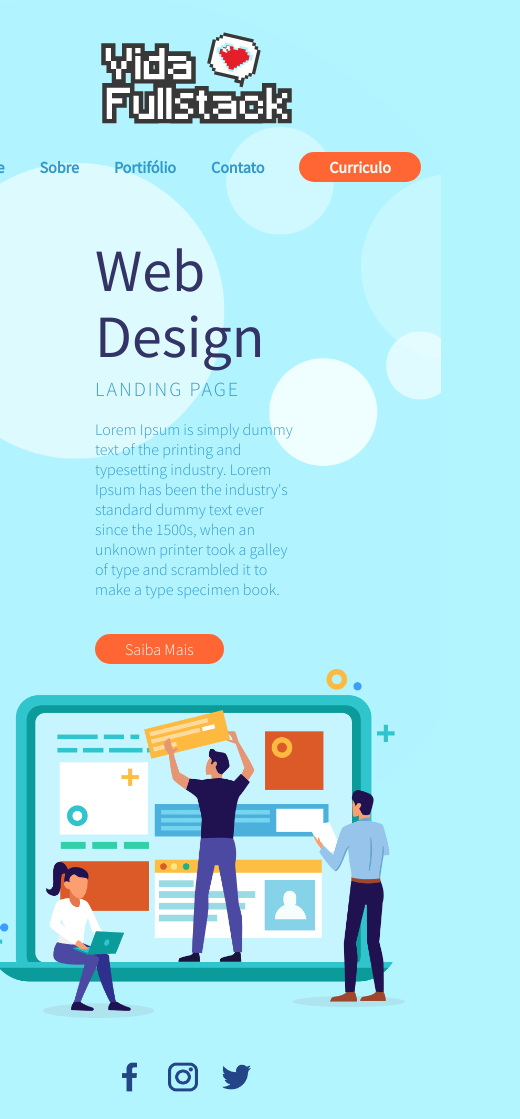
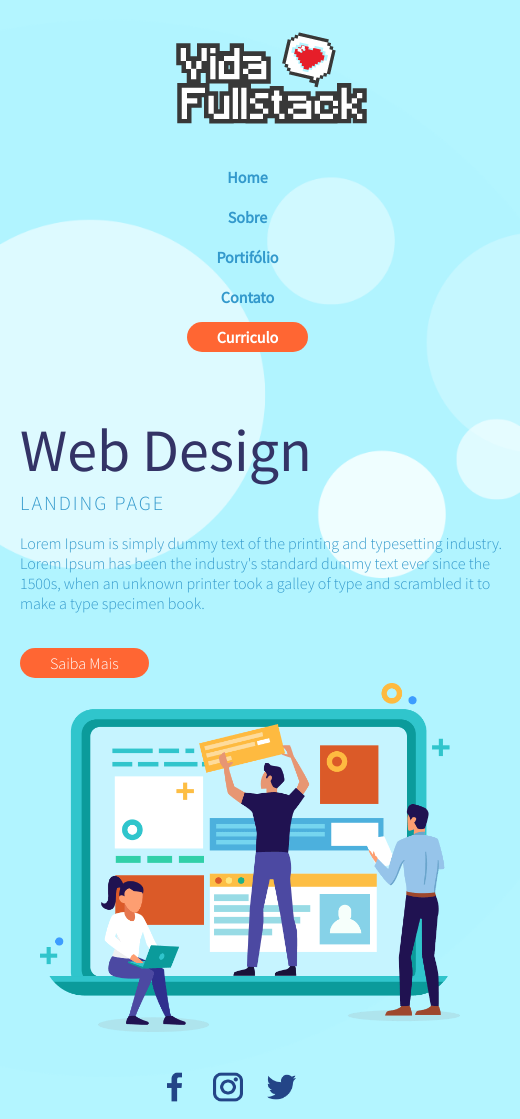
Before and after one commit to NandoHolder/Modulo-css, a plain HTML site: page Index.html in a window 390 px wide. Shown: the whole page, 520 px wide, since content can reach past the window. Drawn offline with Linux system fonts and the light colour scheme; a web font is replaced by a local one.

Commit message:
Responsivo Finalizado

```diff
--- a/Index.html
+++ b/Index.html
@@ -1,4 +1,5 @@
-<!DOCTYPE html>
+<!
+DOCTYPE html>
 <html lang="pt-br">
 
 <head>
@@ -66,7 +67,7 @@
 <!--End Container-->
 
 <!--FOOTER-->
-<footer class="containerfooter">
+<footer class="container">
     <ul class="row">
         <li>
 
--- a/css/footer.css
+++ b/css/footer.css
@@ -1,5 +1,5 @@
 footer ul li{
-
+    width: 200px;
 
 }
 footer ul li a img {
--- a/css/responsivebackground.css
+++ b/css/responsivebackground.css
@@ -58,6 +58,8 @@
 
 @media (max-width: 1100px){
 
+
+
         body{
         background-size: 650px;
 
--- a/css/responsiveelements.css
+++ b/css/responsiveelements.css
@@ -1,61 +1,20 @@
-@media(max-width:1300px){
 
-.container{
-     width: 850px;
+
+
+   @media (max-width: 1100px){
+
+    .sobre-web-design  article {
+
+       margin-left: 40px;
+
          }
+   header img{
 
+    margin-left: 40px;
    }
 
    .containerfooter{
-
-    width: 850px;
-
-    }
-
-@media(max-width:1100px){
-
-.container{
-
-     width: 750px;
-
-     }
-
-     }
-
-.containerfooter{
-
-     width: 750px;
-     display: flex;
-     flex-direction: row;
-     margin-top: 5px;
-
-      }
-
-.sobre-web-design article h1{
-
-      font-size: 60px;
-      line-height: 110%;
-
-       }
-
-
-.sobre-web-design article h2{
-
-      font-size: 20px;
-
-        }
-
-.sobre-web-design figcaption img{
-
-       width: 500px;
-
-        }
-
-
-body{
-
-       background-size: 550px;
-
+    margin-left: 40px;
    }
 
 
@@ -71,7 +30,8 @@ header nav{
        .container{
 
            width: 650px;
-       margin: 30px auto;
+           align-items: center;
+
 
              }
 
@@ -81,18 +41,15 @@ header nav{
            flex-direction:column;
             }
 
-   .containerfooter{
 
-       width: 180px;
-       display: flex;
-       flex-direction: row;
-       margin-top: 5px;
 
-        }
+
+
 
        .sobre-web-design article{
 
            width: 100%;
+
 
             }
 
@@ -129,15 +86,63 @@ body{
               }
 
 
+@media(max-width:900px){
+
+    .container{
+        width: 300px;
+        align-items: center;
+                }
+    .containerfooter{
+        margin-top: 5px;
+   align-items: center;
+
+
+    }
+                          }
 
 @media(max-width:800px){
 
   .container{
-    width: 400px;
+    width: 300px;
+    align-items: center;;
+            }
+
+   .containerfooter{
+
+    margin-top: 5px;
+   align-items: center;
+
             }
 
             }
 @media(max-width:700px){
+
+
+    .containerfooter{
+
+        margin-top: 5px;
+   align-items: center;
+
+
+                }
+    .container{
+        align-items: center;
+        width: 300px;
+              }
+
+              }
+
+
+@media(max-width:600px){
+    .containerfooter{
+
+        margin-top: 5px;
+        align-items: center;
+
+
+                }
+
+
 
       .container{
        width: 300px;
@@ -146,19 +151,35 @@ body{
                }
 
 
-@media(max-width:600px){
+ @media(max-width:500px){
+    .containerfooter{
+
+        margin-top: 5px;
+        align-items: center;
+
+                }
+       .container{
+        width:500px;
+               }
+
+               }
+  @media(max-width:400px){
+
 
        .container{
-       width: 250px;
+          width:500px;
                  }
+       header nav ul {
+
+        flex-direction:column;
+
+       }
+
+       header nav ul li{
+
+        margin: 10px;
 
        }
 
 
- @media(max-width:500px){
-
-       .container{
-        width: 200px;
                            }
-
-               }
```
Lines whose indentation alone changed are shown as unchanged.
